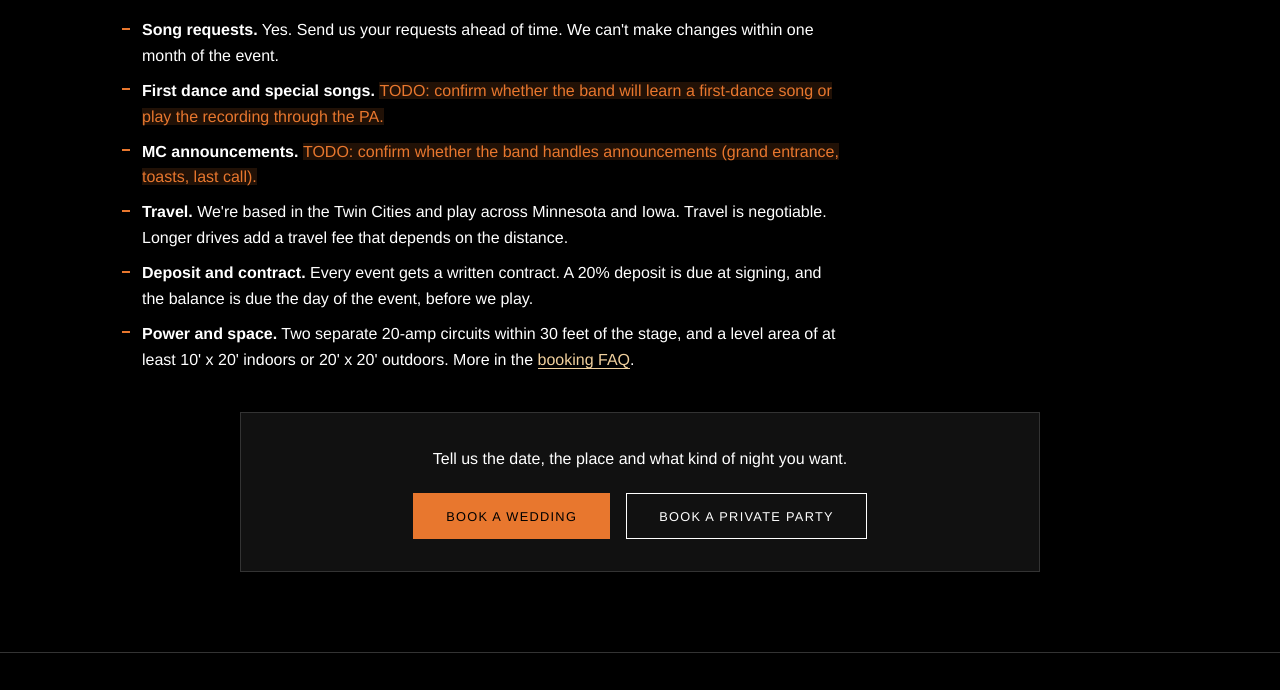
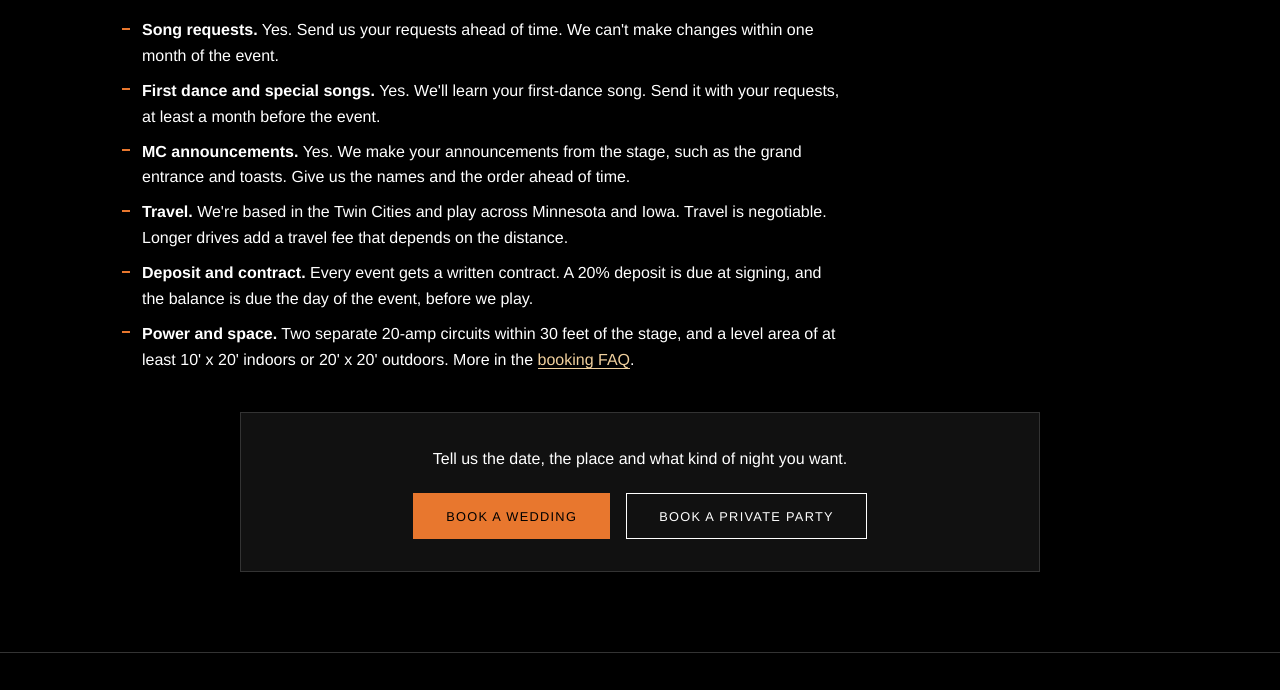
Before and after one commit to tmadrinich/whiskeypeddlerband, a plain HTML site: page private-events/index.html in a window 1280 px wide. Shown: the part 1442-2132 px from the top of the page. Drawn offline with Linux system fonts and the light colour scheme.

Commit message:
Private Events: confirm first-dance songs and MC announcements
Co-Authored-By: Claude Fable 5.2 <noreply@anthropic.com>

```diff
--- a/css/style.css
+++ b/css/style.css
@@ -1420,15 +1420,6 @@ img {
   .page-section.home-main {
     padding-top: 0.5rem;
   }
-}
-
-/* ---------------------------
-   TODO markers (remove once answered)
-   --------------------------- */
-.todo {
-  background: rgba(232, 119, 46, 0.14);
-  color: var(--orange);
-  font-weight: 500;
 }
 
 /* ---------------------------
--- a/private-events/index.html
+++ b/private-events/index.html
@@ -83,8 +83,8 @@
     <h2 class="section-heading">Planning Details</h2>
     <ul class="include-list">
       <li><strong>Song requests.</strong> Yes. Send us your requests ahead of time. We can't make changes within one month of the event.</li>
-      <li><strong>First dance and special songs.</strong> <span class="todo">TODO: confirm whether the band will learn a first-dance song or play the recording through the PA.</span></li>
-      <li><strong>MC announcements.</strong> <span class="todo">TODO: confirm whether the band handles announcements (grand entrance, toasts, last call).</span></li>
+      <li><strong>First dance and special songs.</strong> Yes. We'll learn your first-dance song. Send it with your requests, at least a month before the event.</li>
+      <li><strong>MC announcements.</strong> Yes. We make your announcements from the stage, such as the grand entrance and toasts. Give us the names and the order ahead of time.</li>
       <li><strong>Travel.</strong> We're based in the Twin Cities and play across Minnesota and Iowa. Travel is negotiable. Longer drives add a travel fee that depends on the distance.</li>
       <li><strong>Deposit and contract.</strong> Every event gets a written contract. A 20% deposit is due at signing, and the balance is due the day of the event, before we play.</li>
       <li><strong>Power and space.</strong> Two separate 20-amp circuits within 30 feet of the stage, and a level area of at least 10' x 20' indoors or 20' x 20' outdoors. More in the <a href="../contact/#faq">booking FAQ</a>.</li>
```
